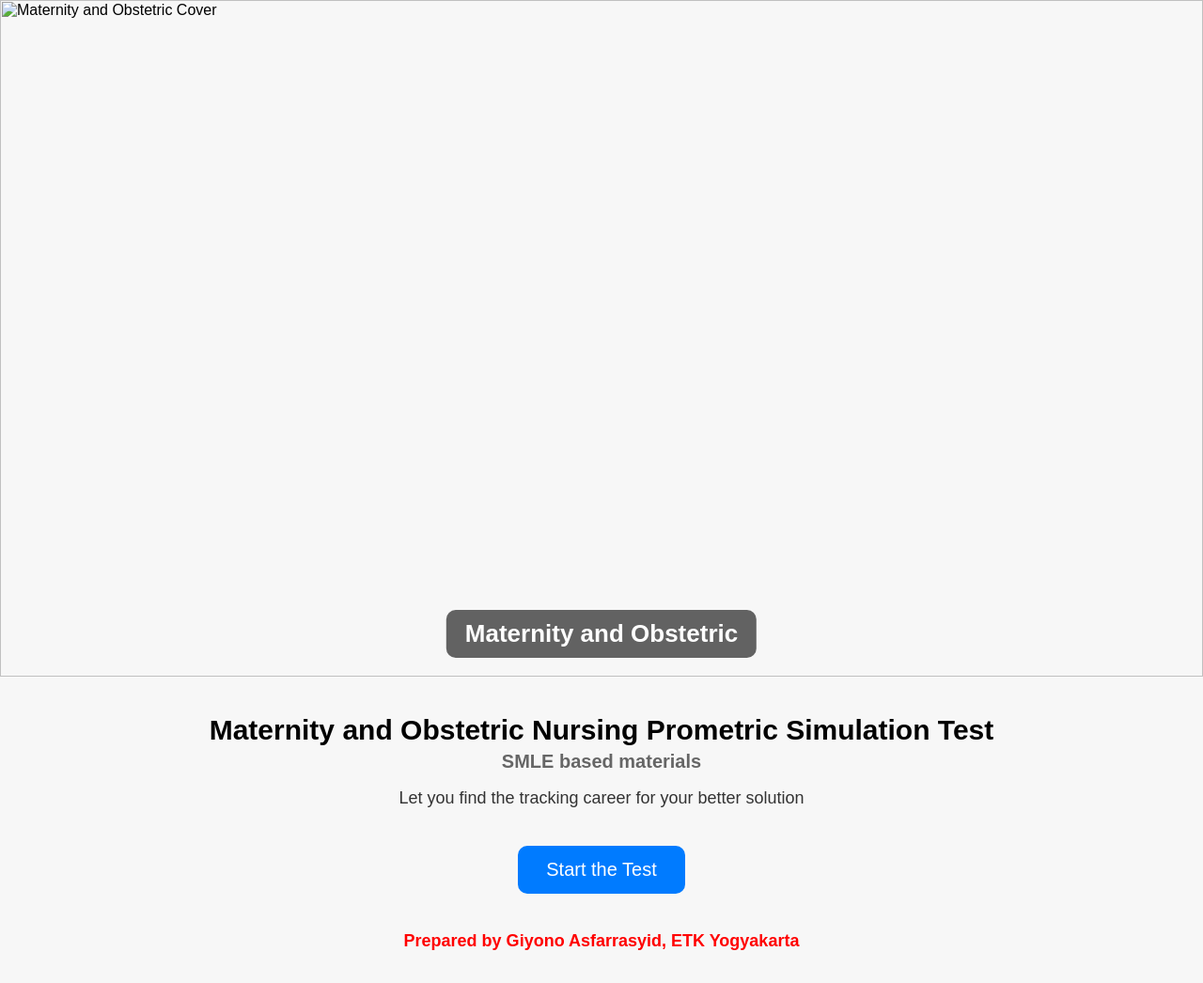
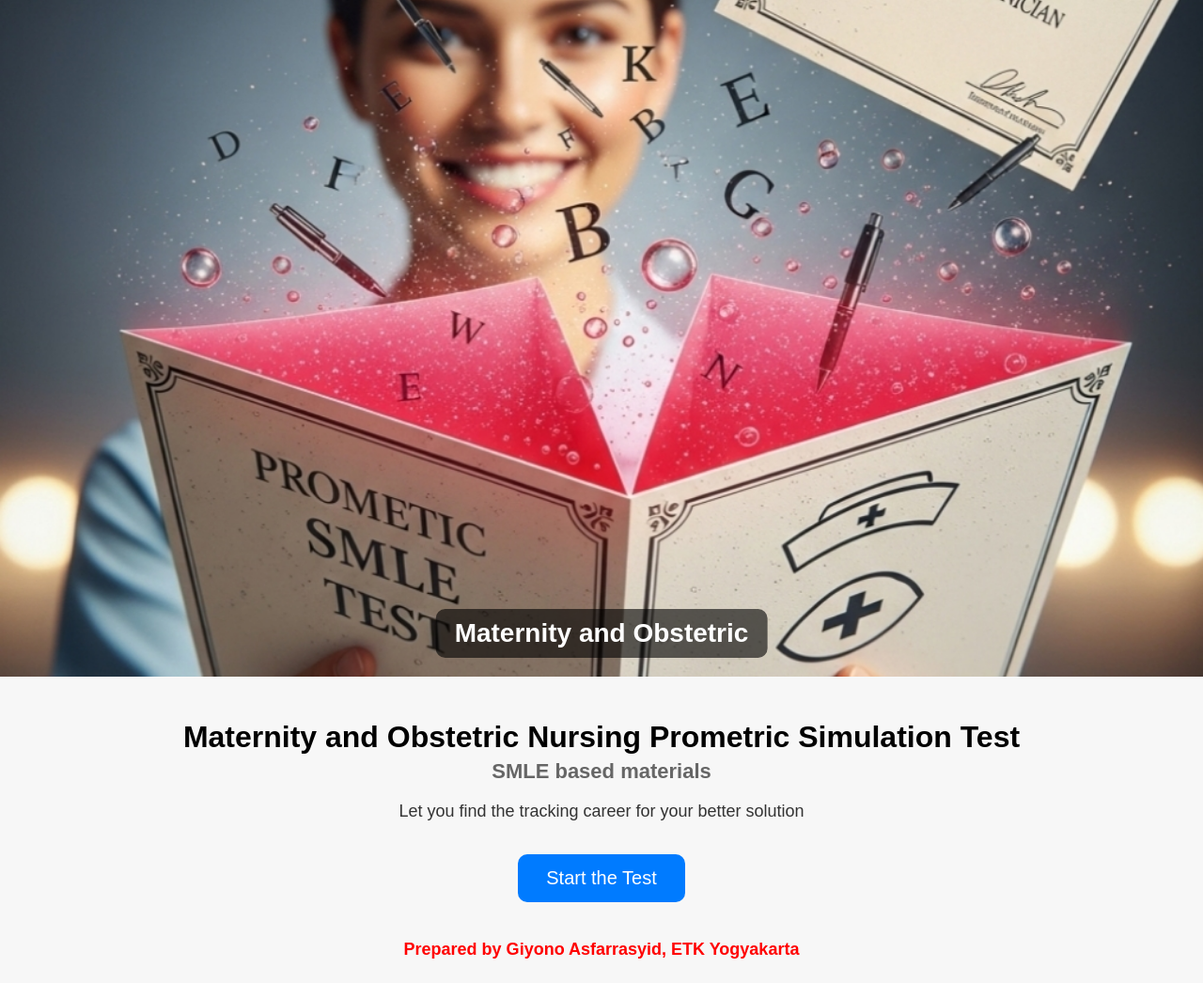
Before and after one commit to gyoutrain-lab/nursing-prometric-test-maternityobstetric, a plain HTML site: page index.html in a window 1280 px wide. Shown: the whole page at 94% size. Drawn offline with Linux system fonts and the light colour scheme.

Commit message:
Update index.html

```diff
--- a/index.html
+++ b/index.html
@@ -1,17 +1,17 @@
-<!<!DOCTYPE html>
+<!DOCTYPE html>
 <html lang="en">
 <head>
   <meta charset="UTF-8" />
   <meta name="viewport" content="width=device-width, initial-scale=1.0" />
 
-  <!-- ✅ Open Graph for WhatsApp / Facebook preview -->
+  <!-- ✅ Open Graph Preview for WhatsApp / Facebook -->
   <meta property="og:title" content="Maternity and Obstetric Nursing Prometric Simulation Test">
   <meta property="og:description" content="SMLE-based materials — Let you find the tracking career for your better solution.">
-  <meta property="og:image" content="https://gyoutrain-lab.github.io/nursing-prometric-test-maternity/icon.jpg">
+  <meta property="og:image" content="https://raw.githubusercontent.com/gyoutrain-lab/nursing-prometric-test-maternityobstetric/main/icon.jpg">
   <meta property="og:image:width" content="1200">
   <meta property="og:image:height" content="630">
   <meta property="og:type" content="website">
-  <meta property="og:url" content="https://gyoutrain-lab.github.io/nursing-prometric-test-maternity/">
+  <meta property="og:url" content="https://gyoutrain-lab.github.io/nursing-prometric-test-maternityobstetric/">
 
   <title>Maternity and Obstetric Nursing Prometric Simulation Test</title>
 
@@ -43,30 +43,30 @@
       background: rgba(0,0,0,0.6);
       color: #fff;
       padding: 10px 20px;
-      font-size: 26px;
+      font-size: 28px;
       font-weight: bold;
       border-radius: 10px;
     }
 
     .content {
       text-align: center;
-      padding: 20px;
+      padding: 25px;
     }
 
     h1 {
-      font-size: 30px;
+      font-size: 32px;
       margin-bottom: 5px;
     }
 
     h2 {
-      font-size: 20px;
+      font-size: 22px;
       margin-top: 0;
       color: #666;
     }
 
     .subtitle {
       font-size: 18px;
-      margin-bottom: 20px;
+      margin-bottom: 25px;
       color: #333;
     }
 
@@ -78,7 +78,11 @@
       text-decoration: none;
       font-size: 20px;
       border-radius: 10px;
-      margin-top: 20px;
+      margin-top: 10px;
+    }
+
+    .start-btn:hover {
+      background: #0056d6;
     }
 
     .footer {
@@ -93,20 +97,20 @@
 
 <body>
 
-  <!-- ✅ Big full-width image -->
+  <!-- ✅ Big full-page image -->
   <div class="hero">
-    <img src="YOUR_IMAGE_FILE.jpg" alt="Maternity and Obstetric Cover">
+    <img src="https://raw.githubusercontent.com/gyoutrain-lab/nursing-prometric-test-maternityobstetric/main/icon.jpg" alt="Maternity and Obstetric Cover">
     <div class="hero-text">Maternity and Obstetric</div>
   </div>
 
-  <!-- ✅ Title + Subtitle + Button -->
+  <!-- ✅ Title + Subtitle + Start Button -->
   <div class="content">
     <h1>Maternity and Obstetric Nursing Prometric Simulation Test</h1>
     <h2>SMLE based materials</h2>
 
     <div class="subtitle">Let you find the tracking career for your better solution</div>
 
-    <!-- ✅ Google Apps Script link (not broken) -->
+    <!-- ✅ Google Apps Script link -->
     <a class="start-btn" href="https://script.google.com/macros/s/AKfycbyq-DoMRpDMt9TQ0EJlnNhYLSMIUxG_qj2XlWw5ch4ffE9CnWLLI5dL_1blUWPTOEAV/exec" target="_blank">
       Start the Test
     </a>
```
